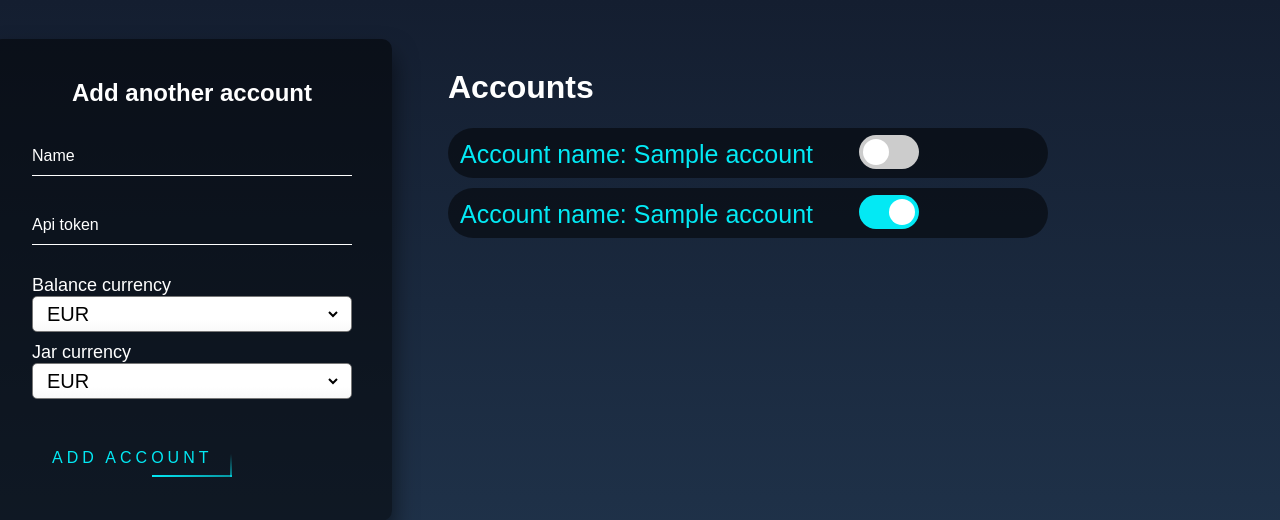
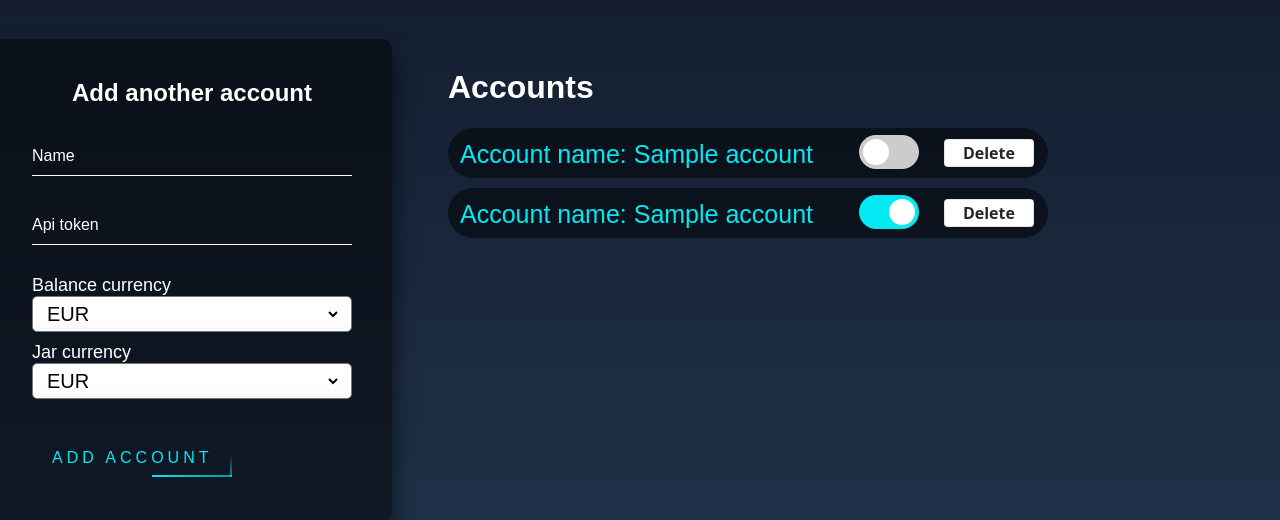
Before and after one commit to vasyl-melnikov/wise-jar, a FastAPI app: template templates/index.html in a window 1280 px wide. Shown: the top 520 px of the page. Run offline with FastAPI, Linux system fonts and the light colour scheme; the template is opened without the code that fills it: most values are stand-ins (such as "Sample title", 1, 10 or a date in 2020); parts of the project's set-up code (start-up, migrations or seed data) failed here and were passed over.

Commit message:
Fix bug with enabling account, add delete button, decrease delay between requests

```diff
--- a/db.py
+++ b/db.py
@@ -12,13 +12,25 @@ def load_database() -> list[dict]:
 
 def save_database(db_snapshot: list[dict]):
     with open(db_name, 'w') as f:
-        return f.write(json.dumps(db_snapshot))
+        f.write(json.dumps(db_snapshot))
 
 
 def add_wise_account(wise_account: WiseAccountManager):
     db = load_database()
     db.append(wise_account.get_state())
     save_database(db)
+
+
+def delete_wise_account_by_access_token(wise_access_token: str):
+    db = load_database()
+
+    for i, wise_state in enumerate(db):
+        for name, state in wise_state.items():
+            if state[0] == wise_access_token:
+                db.pop(i)
+                return save_database(db)
+
+    raise Exception('Could not found such wise account')
 
 
 def get_wise_account_by_name(name: str) -> WiseAccountManager:
--- a/server.py
+++ b/server.py
@@ -2,18 +2,18 @@ import typing
 
 from typing import Literal
 
-from fastapi import FastAPI, Form, Query, Request
+from fastapi import FastAPI, Form, Query, Request, Response
 from fastapi.templating import Jinja2Templates
 from fastapi_utils.tasks import repeat_every
 from starlette.responses import HTMLResponse
 from starlette.middleware import Middleware
 from starlette.middleware.sessions import SessionMiddleware
 
-from db import get_all_wise_accounts, add_wise_account
+from db import get_all_wise_accounts, add_wise_account, \
+    delete_wise_account_by_access_token
 from wise_manager import InvalidAccessTokenError
 from wise_manager import WiseAccountManager, WiseStateManager, CurrencyType
 from email_sender import MailSender
-
 
 middleware = [
     Middleware(SessionMiddleware, secret_key='super-secret')
@@ -21,7 +21,8 @@ middleware = [
 app = FastAPI(middleware=middleware)
 templates = Jinja2Templates(directory="templates")
 wise_state_manager = WiseStateManager()
-mail_sender = MailSender("smtp-mail.outlook.com", 587, "wiseaccouns351322@outlook.com",
+mail_sender = MailSender("smtp-mail.outlook.com", 587,
+                         "wiseaccouns351322@outlook.com",
                          "wiseaccouns351322@outlook.com", "PQ!$#g2Ef@Qt@s3")
 
 
@@ -48,7 +49,7 @@ def add_account_to_wise_state_manager():
 
 
 @app.on_event('startup')
-@repeat_every(seconds=10)
+@repeat_every(seconds=3)
 def execute_state_manager():
     default_email_to_send = 'olegysxd@gmail.com'
     results = wise_state_manager.run()
@@ -89,7 +90,8 @@ def add_new_account(request: Request,
         new_account = WiseAccountManager(name, access_token, balance_currency,
                                          jar_currency)
     except InvalidAccessTokenError:
-        flash(request, "Invalid api token", "The api token is invalid or there is no jar with such currency type or no balance with such currency type!")
+        flash(request, "Invalid api token",
+              "The api token is invalid or there is no jar with such currency type or no balance with such currency type!")
         return templates.TemplateResponse("index.html",
                                           {"request": request,
                                            "disabled_accounts": wise_state_manager.disabled_accounts,
@@ -106,3 +108,11 @@ def add_new_account(request: Request,
 def change_account_status(access_token: str,
                           status: Literal['enable', 'disable'] = Query()):
     getattr(wise_state_manager, status)(access_token)
+    return Response(status_code=200)
+
+
+@app.delete("/{access_token}")
+def change_account_status(access_token: str):
+    wise_state_manager.delete(access_token)
+    delete_wise_account_by_access_token(access_token)
+    return Response(status_code=204)
--- a/templates/index.html
+++ b/templates/index.html
@@ -4,6 +4,10 @@
     <meta charset="UTF-8">
     <title>Title</title>
     <script>
+        function deleteAccount(btn){
+            httpDelete(btn.value);
+            window.location.href = window.location.href;
+        }
       function change_status(chk_box){
         if (chk_box.checked){
           httpGet(chk_box.id, "enable");
@@ -16,9 +20,15 @@
       function httpGet(access_token, status)
       {
           var xmlHttp = new XMLHttpRequest();
-          xmlHttp.open( "GET", "http://127.0.0.1:8000/" + access_token + "/?status=" + status, false ); // false for synchronous request
+          xmlHttp.open( "GET", window.location.href + access_token + "/?status=" + status, false ); // false for synchronous request
           xmlHttp.send( null );
           return JSON.parse(xmlHttp.responseText);
+      }
+      function httpDelete(access_token)
+      {
+          var xmlHttp = new XMLHttpRequest();
+          xmlHttp.open( "DELETE", window.location.href + access_token, false ); // false for synchronous request
+          xmlHttp.send( null );
       }
       function submitForm(){
         form = document.forms[0]; //assuming only form.
@@ -438,6 +448,58 @@
           color: black;
         }
 
+
+
+        .button-6 {
+          align-items: center;
+          background-color: #FFFFFF;
+          border: 1px solid rgba(0, 0, 0, 0.1);
+          border-radius: .25rem;
+          box-shadow: rgba(0, 0, 0, 0.02) 0 1px 3px 0;
+          box-sizing: border-box;
+          color: rgba(0, 0, 0, 0.85);
+          cursor: pointer;
+          display: inline-flex;
+          padding: calc(.875rem - 1px) calc(1.5rem - 1px);
+          font-family: system-ui,-apple-system,system-ui,"Helvetica Neue",Helvetica,Arial,sans-serif;
+          font-size: 16px;
+          font-weight: 600;
+          justify-content: center;
+          line-height: 1.25;
+          margin: 0;
+          position: relative;
+          left: auto;
+          margin-left: 20px;
+          text-decoration: none;
+          transition: all 250ms;
+          user-select: none;
+          -webkit-user-select: none;
+          touch-action: manipulation;
+          vertical-align: baseline;
+          height:25px;
+          width:90px;
+          top: -4px;
+        }
+
+        .button-6:hover,
+        .button-6:focus {
+          border-color: rgba(0, 0, 0, 0.15);
+          box-shadow: rgba(0, 0, 0, 0.1) 0 4px 12px;
+          color: rgba(0, 0, 0, 0.65);
+        }
+
+        .button-6:hover {
+          transform: translateY(-1px);
+        }
+
+        .button-6:active {
+          background-color: #F0F0F1;
+          border-color: rgba(0, 0, 0, 0.15);
+          box-shadow: rgba(0, 0, 0, 0.06) 0 2px 4px;
+          color: rgba(0, 0, 0, 0.65);
+          transform: translateY(0);
+        }
+
     </style>
 </head>
 <body>
@@ -496,6 +558,7 @@
             <input id="{{account.access_token}}" type="checkbox" onchange="change_status(this);">
             <span class="slider round"></span>
           </label>
+            <button class="button-6" role="button" value="{{account.access_token}}" onclick="deleteAccount(this);">Delete</button>
         </div>
       {% endfor %}
       {% for account in enabled_accounts %}
@@ -505,6 +568,7 @@
             <input id="{{account.access_token}}" type="checkbox" checked onchange="change_status(this);">
             <span class="slider round"></span>
           </label>
+            <button class="button-6" role="button" value="{{account.access_token}}" onclick="deleteAccount(this);">Delete</button>
         </div>
       {% endfor %}
     </div>
--- a/wise_manager.py
+++ b/wise_manager.py
@@ -133,6 +133,16 @@ class WiseStateManager:
             wise_access_token, self.enabled_accounts)
         self.disabled_accounts.append(self.enabled_accounts.pop(account_index))
 
+    def delete(self, wise_access_token: str):
+        try:
+            acc_id = self._get_account_index_by_access_token(wise_access_token,
+                                                             self.enabled_accounts)
+            self.enabled_accounts.pop(acc_id)
+        except Exception:
+            acc_id = self._get_account_index_by_access_token(wise_access_token,
+                                                             self.disabled_accounts)
+            self.disabled_accounts.pop(acc_id)
+
     def act_money_transfer(self,
                            wise_account: WiseAccountManager
                            ) -> tuple[str, str, int]:
```
